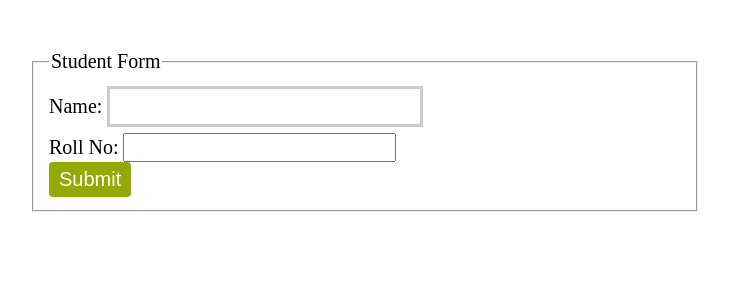
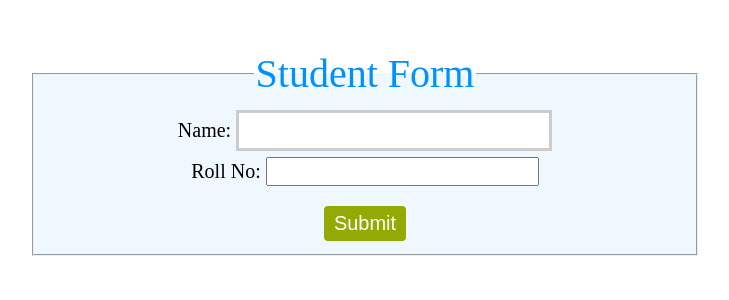
Before and after one commit to dipendrabhandariofficial/FrontPageGenerator, a React (Vite) app: page / in a window 1280 px wide. Shown: the top 300 px of the page, without its empty margins (275-1004 px from the left). Built offline with nearby package versions, Linux system fonts and the light colour scheme.

Commit message:
home css updated

```diff
--- a/src/pages/Home/Home.css
+++ b/src/pages/Home/Home.css
@@ -22,9 +22,20 @@ input[type=text] {
     border: none;
     border-radius: 4px;
     cursor: pointer;
+    margin-top: 20px;
 
   }
 
   input[type=submit]:hover {
     background-color: #45a049;
   }
+  fieldset{
+    text-align: center;
+    background-color: aliceblue;
+
+  }
+  legend{
+    color: rgb(0, 145, 255);
+    font-size: 40px;
+
+  }
```
